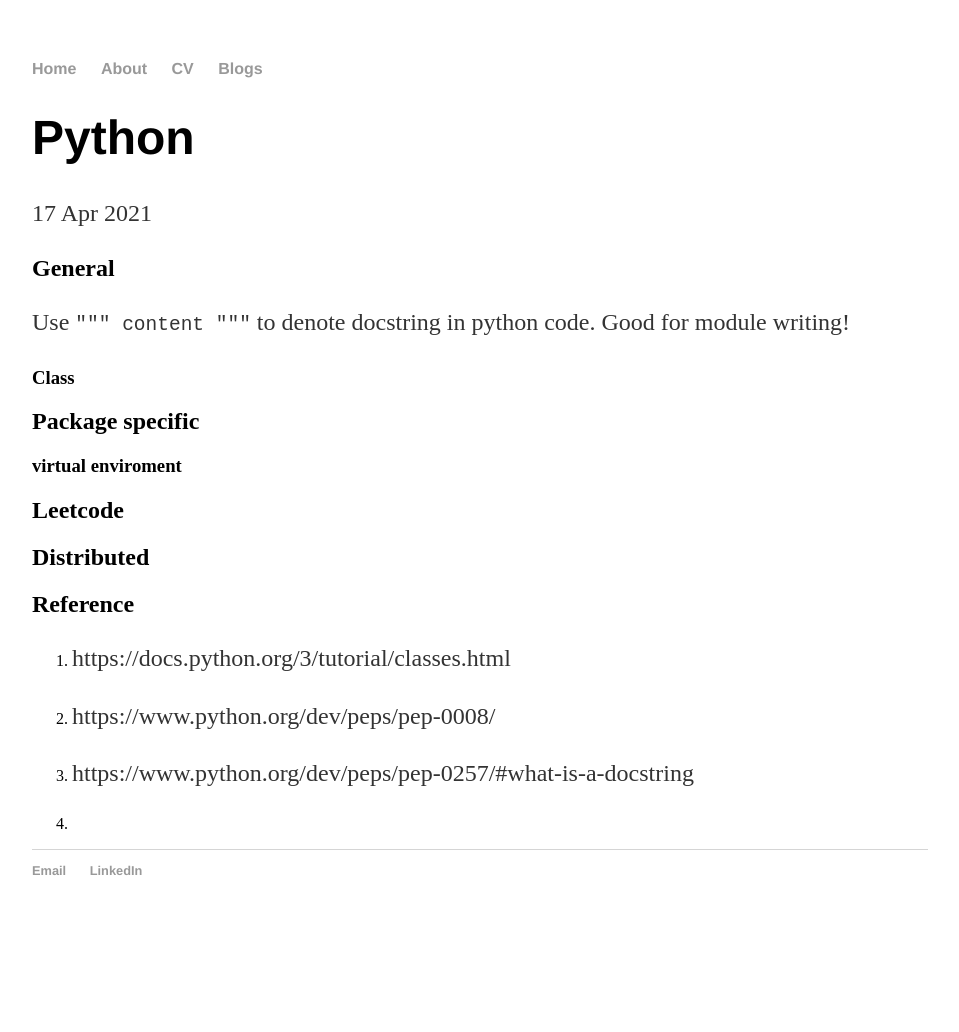
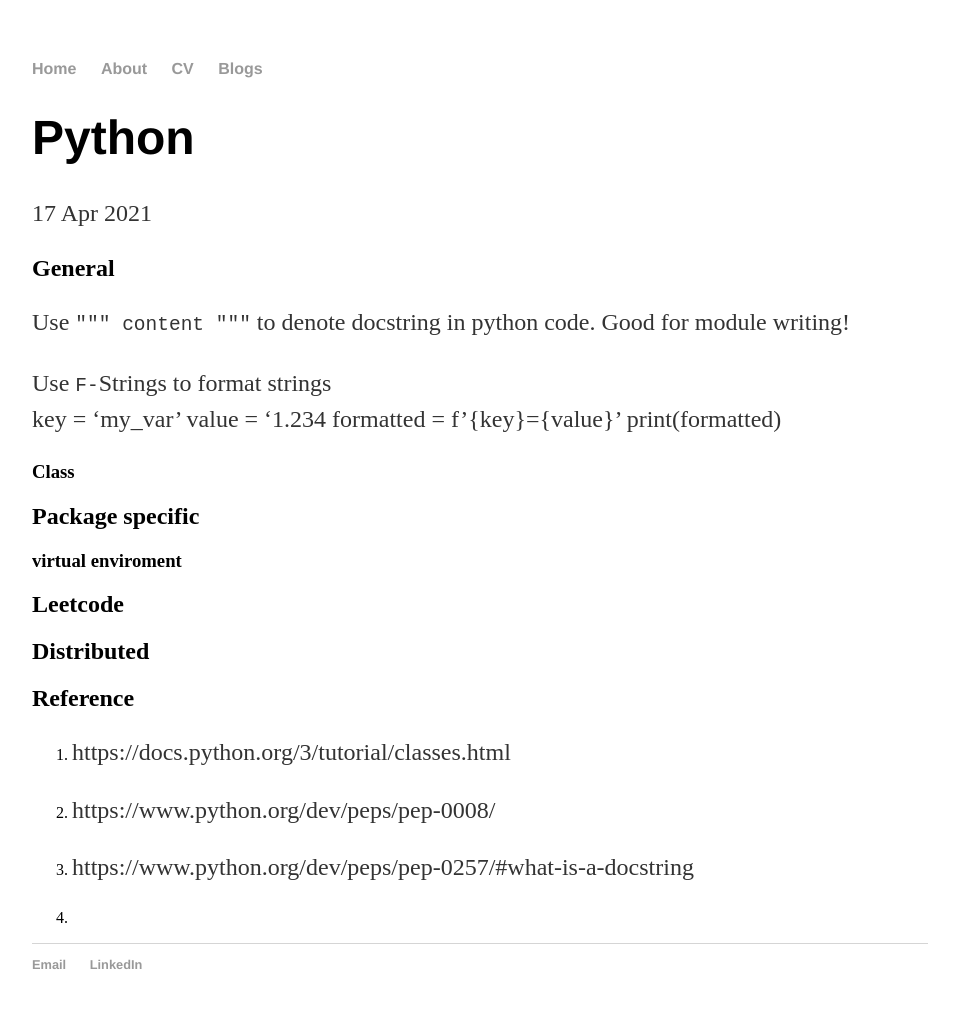
Before and after one commit to radarFudan/radarFudan.github.io, a Jekyll site: the page built from _posts/2021-04-17-Python.md, in a window 1280 px wide. Shown: the whole page, without its empty margins (160-1119 px from the left). Built offline with Jekyll 4.4.1, drawn with Linux system fonts in a browser that asks for light colours; before the commit the page ends 938 px from its top, so only the background shows below that.

Commit message:
Python formatting

```diff
--- a/_posts/2021-04-17-Python.md
+++ b/_posts/2021-04-17-Python.md
@@ -7,6 +7,12 @@ date: 2021-04-17
 ## General
 
 Use `""" content """` to denote docstring in python code. Good for module writing!
+
+Use `F-`Strings to format strings <br>
+    key = 'my_var'
+    value = '1.234
+    formatted = f'{key}={value}'
+    print(formatted)
 
 ### Class
 
```
Also changed, not shown: 1 other file.
